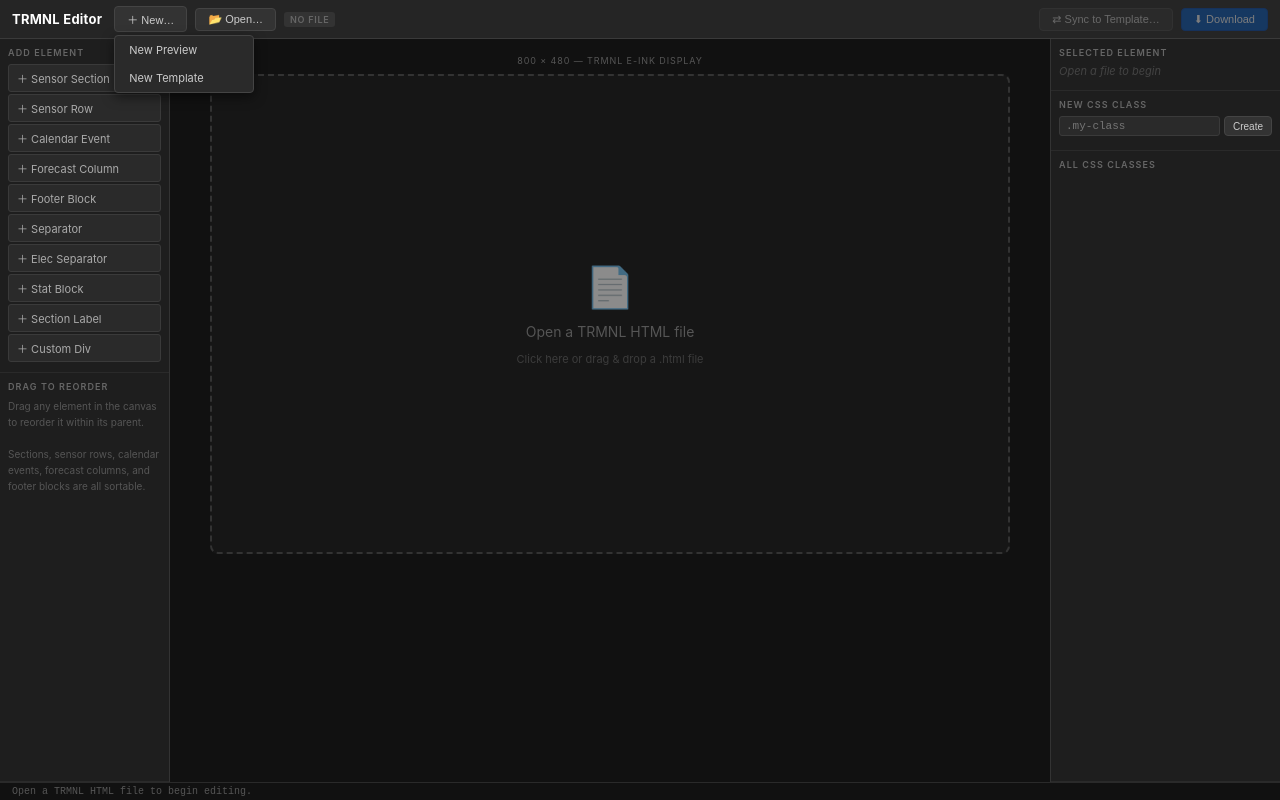
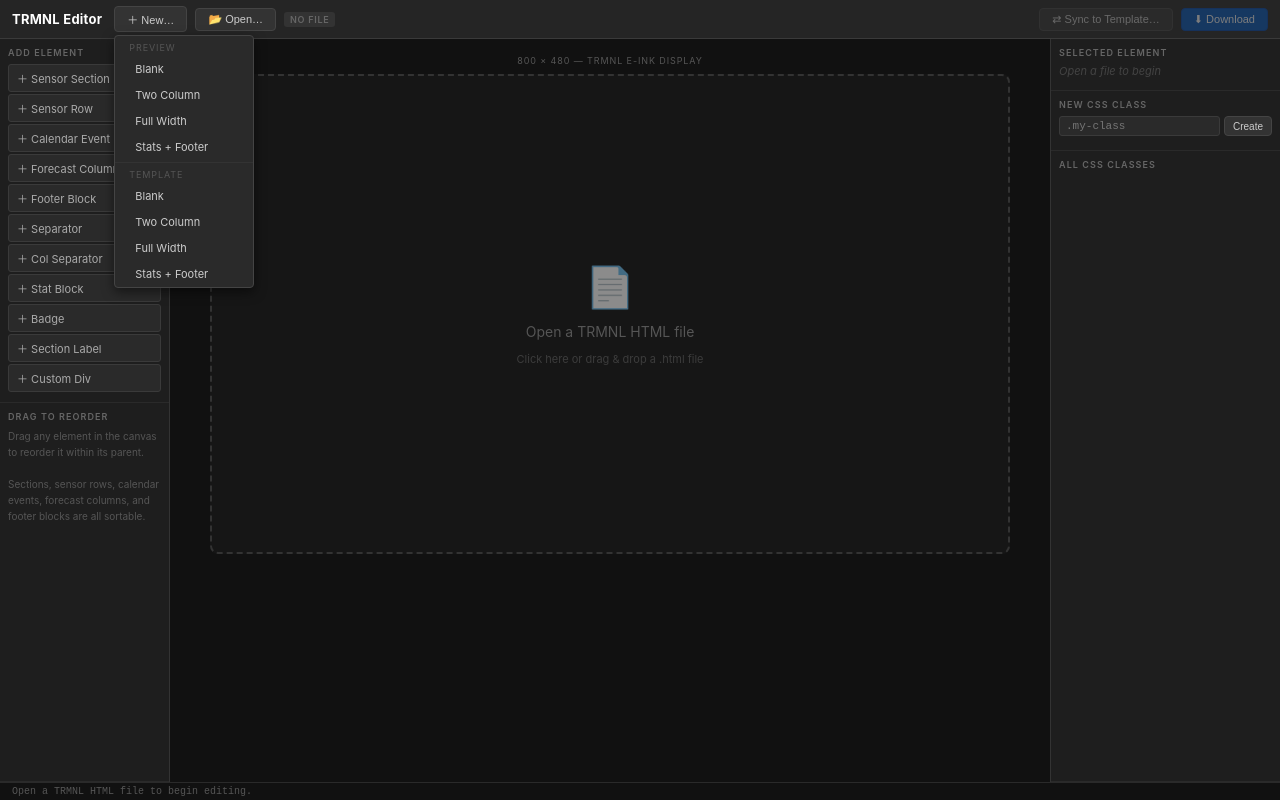
Before and after one commit to roscoe81/trmnl-editor, a plain HTML site: page index.html in a window 1280 px wide. Both pictures are taken after a click on the button "＋ New…". Drawn offline with Linux system fonts and the light colour scheme.

Commit message:
Add files via upload

```diff
--- a/index.html
+++ b/index.html
@@ -22,8 +22,10 @@
 .btn.danger:hover { background: #440000; color: #faa; }
 .btn:disabled { opacity: 0.4; cursor: default; }
 .new-menu { display:none; position:absolute; top:100%; left:0; margin-top:3px; background:#2a2a2a; border:1px solid #444; border-radius:4px; z-index:200; min-width:140px; box-shadow:0 4px 12px rgba(0,0,0,0.5); }
-.new-menu-item { padding:7px 14px; font-size:11px; color:#ccc; cursor:pointer; white-space:nowrap; }
+.new-menu-item { padding:6px 14px 6px 20px; font-size:11px; color:#ccc; cursor:pointer; white-space:nowrap; }
 .new-menu-item:hover { background:#333; color:#fff; }
+.new-menu-header { padding:6px 14px 3px; font-size:9px; text-transform:uppercase; letter-spacing:0.1em; color:#555; border-top:1px solid #333; margin-top:2px; }
+.new-menu-header:first-child { border-top:none; margin-top:0; }
 
 /* ── Main layout ── */
 .main { display: flex; flex: 1; min-height: 0; }
@@ -88,8 +90,16 @@
   <div style="position:relative;display:inline-block;">
     <button class="btn" onclick="toggleNewMenu(event)">＋ New…</button>
     <div class="new-menu" id="new-menu">
-      <div class="new-menu-item" onclick="newFile(false)">New Preview</div>
-      <div class="new-menu-item" onclick="newFile(true)">New Template</div>
+      <div class="new-menu-header">Preview</div>
+      <div class="new-menu-item" onclick="newFile(false,'blank')">Blank</div>
+      <div class="new-menu-item" onclick="newFile(false,'two-col')">Two Column</div>
+      <div class="new-menu-item" onclick="newFile(false,'full-width')">Full Width</div>
+      <div class="new-menu-item" onclick="newFile(false,'stats-footer')">Stats + Footer</div>
+      <div class="new-menu-header">Template</div>
+      <div class="new-menu-item" onclick="newFile(true,'blank')">Blank</div>
+      <div class="new-menu-item" onclick="newFile(true,'two-col')">Two Column</div>
+      <div class="new-menu-item" onclick="newFile(true,'full-width')">Full Width</div>
+      <div class="new-menu-item" onclick="newFile(true,'stats-footer')">Stats + Footer</div>
     </div>
   </div>
   <button class="btn" onclick="openFile()">📂 Open…</button>
@@ -111,8 +121,9 @@
       <div class="palette-item" onclick="insertElement('forecast-col')">＋ Forecast Column</div>
       <div class="palette-item" onclick="insertElement('footer-block')">＋ Footer Block</div>
       <div class="palette-item" onclick="insertElement('footer-sep')">＋ Separator</div>
-      <div class="palette-item" onclick="insertElement('elec-col-sep')">＋ Elec Separator</div>
+      <div class="palette-item" onclick="insertElement('col-sep')">＋ Col Separator</div>
       <div class="palette-item" onclick="insertElement('stat-block')">＋ Stat Block</div>
+      <div class="palette-item" onclick="insertElement('badge')">＋ Badge</div>
       <div class="palette-item" onclick="insertElement('section-label')">＋ Section Label</div>
       <div class="palette-item" onclick="insertElement('custom-div')">＋ Custom Div</div>
     </div>
@@ -193,20 +204,16 @@
 .page { padding: 16px 20px 12px; display: flex; flex-direction: column; height: 100%; }
 .header { display: flex; justify-content: space-between; align-items: baseline; border-bottom: 2px solid #000; padding-bottom: 6px; margin-bottom: 10px; flex-shrink: 0; }
 .header-title { font-size: 20px; font-weight: bold; letter-spacing: 0.04em; text-transform: uppercase; }
-.header-updated { font-size: 12px; color: #555; }
+.header-sub { font-size: 12px; color: #555; }
 .body { display: flex; gap: 16px; flex: 1; min-height: 0; }
 .left { flex: 1; display: flex; flex-direction: column; min-width: 0; }
-.current { display: flex; align-items: flex-start; gap: 16px; margin-bottom: 10px; flex-shrink: 0; }
-.current-temp { font-size: 64px; font-weight: 900; line-height: 1; white-space: nowrap; }
-.current-temp sup { font-size: 28px; font-weight: 400; vertical-align: super; }
-.current-detail { display: flex; flex-direction: column; gap: 3px; flex: 1; padding-top: 6px; }
-.current-desc { font-size: 16px; font-weight: bold; }
-.current-meta { font-size: 12px; color: #444; }
-.rain-badge { text-align: center; border: 2px solid #000; border-radius: 6px; padding: 5px 10px; white-space: nowrap; flex-shrink: 0; }
-.rain-badge-label { font-size: 9px; text-transform: uppercase; letter-spacing: 0.05em; color: #666; }
-.rain-badge-value { font-size: 20px; font-weight: 900; line-height: 1.2; }
-.rain-badge-unit { font-size: 10px; }
+.right { width: 210px; flex-shrink: 0; border-left: 1px solid #bbb; padding-left: 14px; display: flex; flex-direction: column; }
 .section-label { font-size: 10px; text-transform: uppercase; letter-spacing: 0.1em; color: #666; margin-bottom: 6px; flex-shrink: 0; }
+.sensor-section { margin-bottom: 6px; }
+.sensor-heading { font-size: 9px; font-weight: bold; text-transform: uppercase; letter-spacing: 0.1em; color: #555; border-bottom: 1px solid #ddd; padding-bottom: 3px; margin-bottom: 4px; }
+.sensor-row { display: flex; justify-content: space-between; align-items: baseline; margin-bottom: 3px; }
+.sensor-name { font-size: 11px; color: #555; }
+.sensor-val { font-size: 12px; font-weight: 700; }
 .forecast { display: flex; gap: 5px; flex: 0 0 82px; min-height: 0; }
 .forecast-col { flex: 1; border: 1px solid #ccc; border-radius: 5px; display: flex; flex-direction: column; align-items: center; padding: 6px 2px 5px; }
 .forecast-hour { font-size: 11px; color: #555; margin-bottom: 3px; }
@@ -220,35 +227,93 @@
 .cal-time { font-size: 11px; color: #555; white-space: nowrap; flex-shrink: 0; min-width: 45px; }
 .cal-title { font-size: 12px; font-weight: 600; white-space: nowrap; overflow: hidden; text-overflow: ellipsis; }
 .cal-empty { font-size: 12px; color: #999; font-style: italic; }
-.right { width: 210px; flex-shrink: 0; border-left: 1px solid #bbb; padding-left: 14px; display: flex; flex-direction: column; }
-.sensor-section { margin-bottom: 6px; }
-.sensor-heading { font-size: 9px; font-weight: bold; text-transform: uppercase; letter-spacing: 0.1em; color: #555; border-bottom: 1px solid #ddd; padding-bottom: 3px; margin-bottom: 4px; }
-.sensor-row { display: flex; justify-content: space-between; align-items: baseline; margin-bottom: 3px; }
-.sensor-name { font-size: 11px; color: #555; }
-.sensor-val { font-size: 12px; font-weight: 700; }
-.footer { border-top: 1px solid #bbb; margin-top: 6px; padding-top: 6px; display: flex; align-items: flex-start; flex-shrink: 0; min-height: 88px; }
-.footer-block { display: flex; flex-direction: column; align-items: center; flex: 0 0 90px; min-width: 0; padding-top: 6px; }
-.footer-lbl { font-size: 13px; text-transform: uppercase; letter-spacing: 0.08em; color: #777; margin-bottom: 1px; }
+.footer { border-top: 1px solid #bbb; margin-top: 6px; padding-top: 6px; display: flex; align-items: center; flex-shrink: 0; min-height: 60px; }
+.footer-block { display: flex; flex-direction: column; align-items: center; flex: 1; padding: 4px 8px; }
+.footer-lbl { font-size: 11px; text-transform: uppercase; letter-spacing: 0.08em; color: #777; margin-bottom: 2px; }
 .footer-val { font-size: 15px; font-weight: bold; }
-.footer-sep { width: 1px; height: 40px; background: #bbb; margin: 0 6px; flex-shrink: 0; }
-.elec-block { flex: 1; display: flex; flex-direction: column; align-items: center; min-width: 0; }
-.elec-heading { font-size: 13px; text-transform: uppercase; letter-spacing: 0.08em; color: #777; margin-bottom: 4px; }
-.elec-cols { display: flex; gap: 10px; align-items: flex-start; }
-.elec-col { display: flex; flex-direction: column; align-items: center; }
-.elec-col-sep { width: 1px; height: 28px; background: #ccc; align-self: center; margin: 0 4px; }
-.elec-lbl { font-size: 11px; text-transform: uppercase; letter-spacing: 0.05em; color: #777; white-space: nowrap; }
-.elec-val { font-size: 15px; font-weight: bold; white-space: nowrap; text-transform: none; }`;
+.footer-sep { width: 1px; background: #bbb; align-self: stretch; margin: 0 4px; flex-shrink: 0; }
+.stat-block { display: flex; flex-direction: column; align-items: center; flex: 1; padding: 8px 12px; }
+.stat-label { font-size: 10px; text-transform: uppercase; letter-spacing: 0.08em; color: #777; margin-bottom: 4px; }
+.stat-value { font-size: 32px; font-weight: 900; line-height: 1; }
+.badge { text-align: center; border: 2px solid #000; border-radius: 6px; padding: 5px 10px; flex-shrink: 0; }
+.badge-label { font-size: 9px; text-transform: uppercase; letter-spacing: 0.05em; color: #666; }
+.badge-value { font-size: 20px; font-weight: 900; line-height: 1.2; }
+.col-sep { width: 1px; background: #bbb; align-self: stretch; margin: 0 6px; flex-shrink: 0; }`;
 
-const NEW_BODY = `<div class="page">
+const NEW_LAYOUTS = {
+  'blank': `<div class="page">
   <div class="header">
     <span class="header-title">My Display</span>
-    <span class="header-updated">Updated now</span>
+    <span class="header-sub">Updated now</span>
   </div>
   <div class="body">
     <div class="left">
     </div>
   </div>
-</div>`;
+</div>`,
+  'two-col': `<div class="page">
+  <div class="header">
+    <span class="header-title">My Display</span>
+    <span class="header-sub">Updated now</span>
+  </div>
+  <div class="body">
+    <div class="left">
+    </div>
+    <div class="right">
+    </div>
+  </div>
+</div>`,
+  'full-width': `<div class="page">
+  <div class="header">
+    <span class="header-title">My Display</span>
+    <span class="header-sub">Updated now</span>
+  </div>
+  <div class="body">
+    <div class="left" style="gap:12px;">
+    </div>
+  </div>
+</div>`,
+  'stats-footer': `<div class="page">
+  <div class="header">
+    <span class="header-title">My Display</span>
+    <span class="header-sub">Updated now</span>
+  </div>
+  <div class="body">
+    <div class="left" style="flex-direction:row;align-items:center;justify-content:center;">
+      <div class="stat-block">
+        <span class="stat-label">Label</span>
+        <span class="stat-value">42</span>
+      </div>
+      <div class="col-sep"></div>
+      <div class="stat-block">
+        <span class="stat-label">Label</span>
+        <span class="stat-value">42</span>
+      </div>
+      <div class="col-sep"></div>
+      <div class="stat-block">
+        <span class="stat-label">Label</span>
+        <span class="stat-value">42</span>
+      </div>
+    </div>
+  </div>
+  <div class="footer">
+    <div class="footer-block">
+      <span class="footer-lbl">Label</span>
+      <span class="footer-val">Value</span>
+    </div>
+    <div class="footer-sep"></div>
+    <div class="footer-block">
+      <span class="footer-lbl">Label</span>
+      <span class="footer-val">Value</span>
+    </div>
+    <div class="footer-sep"></div>
+    <div class="footer-block">
+      <span class="footer-lbl">Label</span>
+      <span class="footer-val">Value</span>
+    </div>
+  </div>
+</div>`
+};
 
 // ═══════════════════════════════════════════════════════
 //  State
@@ -271,19 +336,19 @@
 }
 document.addEventListener('click', () => { document.getElementById('new-menu').style.display = 'none'; });
 
-function newFile(asTemplate) {
+function newFile(asTemplate, layout) {
   document.getElementById('new-menu').style.display = 'none';
   currentFilename = asTemplate ? 'new_template.html' : 'new_preview.html';
   isTemplate      = asTemplate;
   rawCSS          = BASE_CSS;
   cssRules        = parseCSS(rawCSS);
   showCanvas();
-  loadIntoFrame(rawCSS, NEW_BODY);
+  loadIntoFrame(rawCSS, NEW_LAYOUTS[layout] || NEW_LAYOUTS['blank']);
   renderAllClasses();
   updateModeBadge();
   document.getElementById('btn-download').disabled = false;
   document.getElementById('btn-sync').disabled = isTemplate;
-  setStatus(`New ${asTemplate ? 'template' : 'preview'} — add sections from the palette on the left`);
+  setStatus(`New ${asTemplate ? 'template' : 'preview'} (${layout}) — add sections from the palette on the left`);
 }
 
 function openFile() {
@@ -683,10 +748,14 @@
 </div>`,
   'footer-block':  `<div class="footer-block"><span class="footer-lbl">Label</span><span class="footer-val">Value</span></div>`,
   'footer-sep':    `<div class="footer-sep"></div>`,
-  'elec-col-sep':  `<div class="elec-col-sep"></div>`,
-  'stat-block':    `<div style="display:flex;flex-direction:column;align-items:center;padding:8px 12px;flex:1;">
-  <span style="font-size:10px;text-transform:uppercase;letter-spacing:0.1em;color:#666;margin-bottom:4px;">Label</span>
-  <span style="font-size:28px;font-weight:900;line-height:1;">42</span>
+  'col-sep':       `<div class="col-sep"></div>`,
+  'stat-block':    `<div class="stat-block">
+  <span class="stat-label">Label</span>
+  <span class="stat-value">42</span>
+</div>`,
+  'badge':         `<div class="badge">
+  <div class="badge-label">Label</div>
+  <div class="badge-value">42</div>
 </div>`,
   'section-label': `<div class="section-label">New Section</div>`,
   'custom-div':    `<div style="padding:8px;border:1px solid #ccc;border-radius:4px;">Custom block</div>`,
```
Also changed, not shown: 1 other file.
